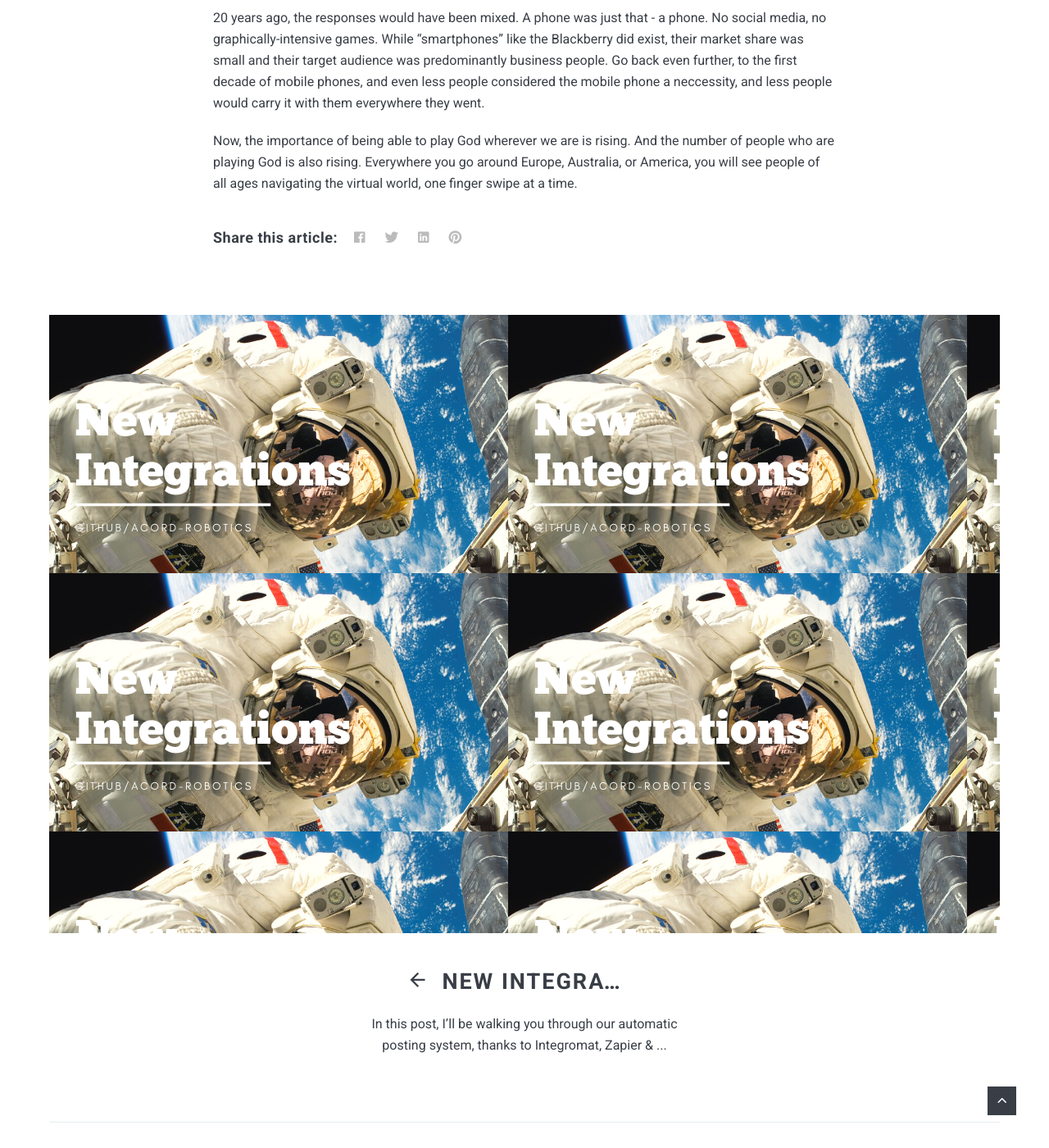
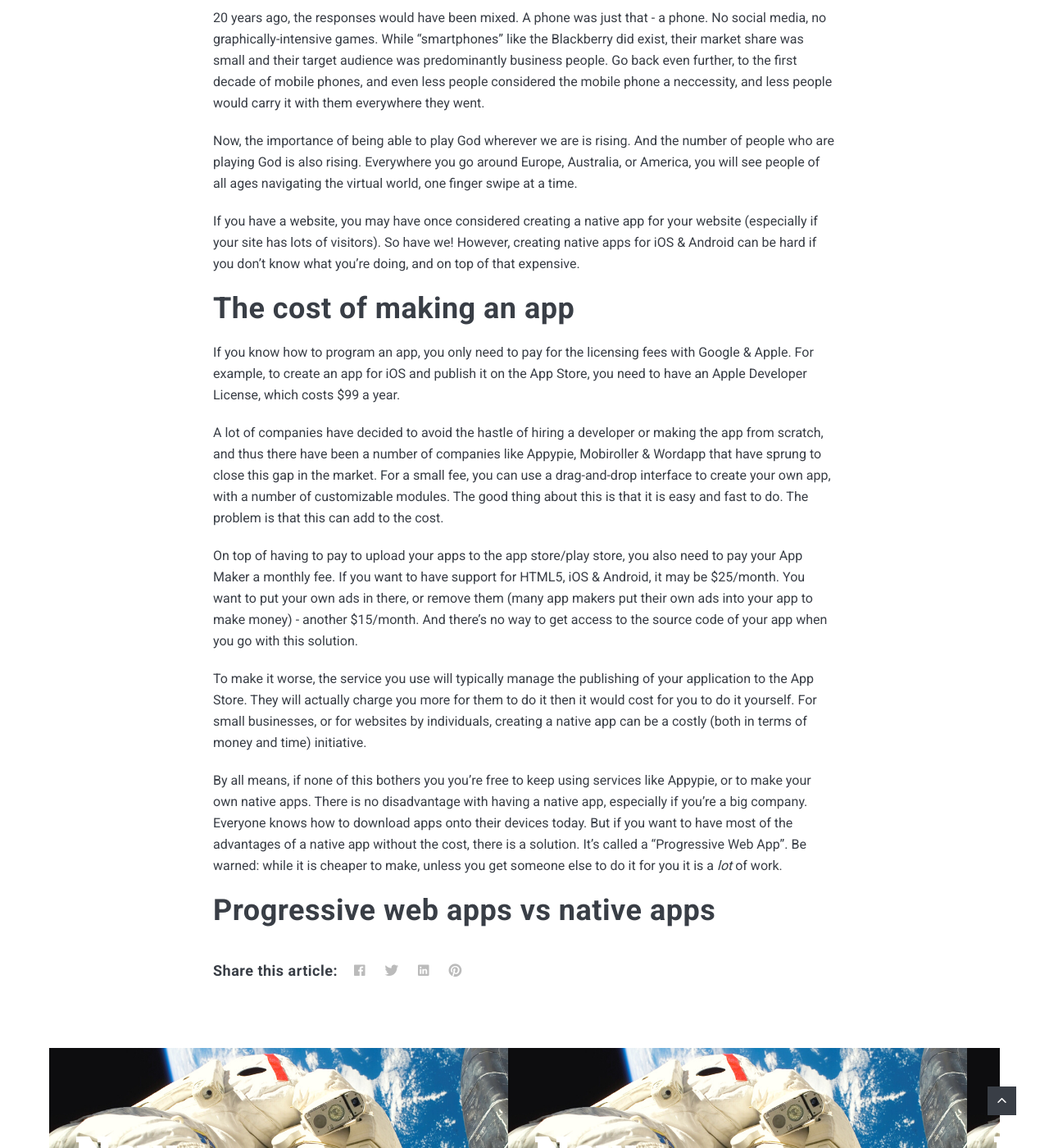
Before and after one commit to Gizmotronn/acord-robotics.github11, a Jekyll site: the page built from _posts/2018-07-19-why-a-brand-is-often-important.markdown, in a window 1280 px wide and 1400 px high, scrolled down 1737 px. Shown: the whole window at 82% size. Built offline with Jekyll 4.4.1, drawn with Linux system fonts in a browser that asks for light colours; nearby versions of some CDN libraries; comment, search, counter and statistics services are not loaded.

Commit message:
Update 2018-07-19-why-a-brand-is-often-important.markdown

```diff
--- a/_posts/2018-07-19-why-a-brand-is-often-important.markdown
+++ b/_posts/2018-07-19-why-a-brand-is-often-important.markdown
@@ -22,3 +22,18 @@
 20 years ago, the responses would have been mixed. A phone was just that - a phone. No social media, no graphically-intensive games. While "smartphones" like the Blackberry did exist, their market share was small and their target audience was predominantly business people. Go back even further, to the first decade of mobile phones, and even less people considered the mobile phone a neccessity, and less people would carry it with them everywhere they went.
 
 Now, the importance of being able to play God wherever we are is rising. And the number of people who are playing God is also rising. Everywhere you go around Europe, Australia, or America, you will see people of all ages navigating the virtual world, one finger swipe at a time.
+
+If you have a website, you may have once considered creating a native app for your website (especially if your site has lots of visitors). So have we! However, creating native apps for iOS & Android can be hard if you don't know what you're doing, and on top of that expensive.
+
+# The cost of making an app
+If you know how to program an app, you only need to pay for the licensing fees with Google & Apple. For example, to create an app for iOS and publish it on the App Store, you need to have an Apple Developer License, which costs $99 a year.
+
+A lot of companies have decided to avoid the hastle of hiring a developer or making the app from scratch, and thus there have been a number of companies like Appypie, Mobiroller & Wordapp that have sprung to close this gap in the market. For a small fee, you can use a drag-and-drop interface to create your own app, with a number of customizable modules. The good thing about this is that it is easy and fast to do. The problem is that this can add to the cost.
+
+On top of having to pay to upload your apps to the app store/play store, you also need to pay your App Maker a monthly fee. If you want to have support for HTML5, iOS & Android, it may be $25/month. You want to put your own ads in there, or remove them (many app makers put their own ads into your app to make money) - another $15/month. And there's no way to get access to the source code of your app when you go with this solution.
+
+To make it worse, the service you use will typically manage the publishing of your application to the App Store. They will actually charge you more for them to do it then it would cost for you to do it yourself. For small businesses, or for websites by individuals, creating a native app can be a costly (both in terms of money and time) initiative.
+
+By all means, if none of this bothers you you're free to keep using services like Appypie, or to make your own native apps. There is no disadvantage with having a native app, especially if you're a big company. Everyone knows how to download apps onto their devices today. But if you want to have most of the advantages of a native app without the cost, there is a solution. It's called a "Progressive Web App". Be warned: while it is cheaper to make, unless you get someone else to do it for you it is a *lot* of work.
+
+# Progressive web apps vs native apps
```
